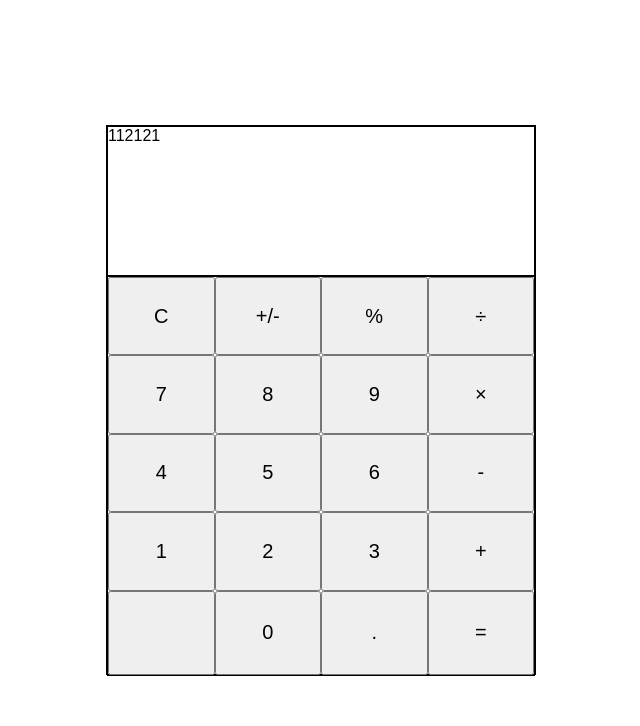
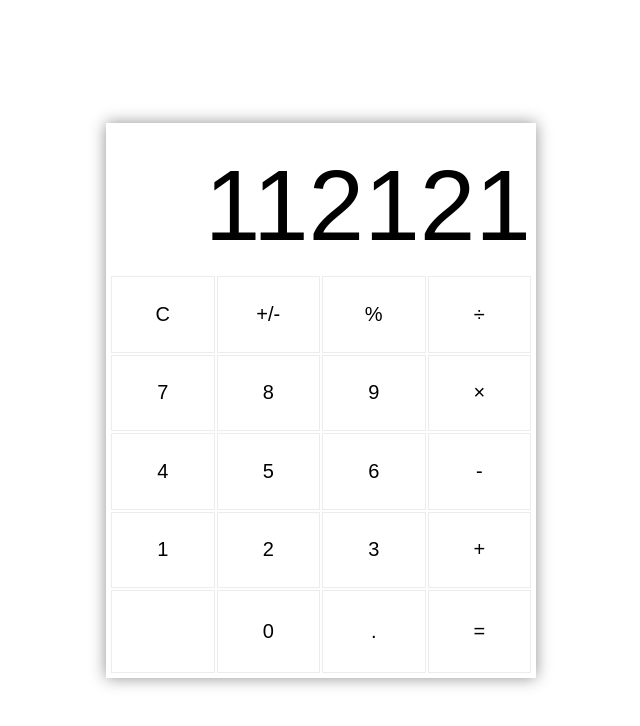
Before and after one commit to Daraphista/calculator, a plain HTML site: page index.html in a window 1280 px wide. Shown: the whole page, without its empty margins (319-959 px from the left). Drawn offline with Linux system fonts and the light colour scheme.

Commit message:
light mode mockup

```diff
--- a/style.css
+++ b/style.css
@@ -8,26 +8,37 @@ body {
   align-items: center;
 }
 
-.container, .screen, .numpad {
-  border: black solid 1px;
+.container, .screen, .numpad, button {
+  /* border: black solid 1px; */
   box-sizing: border-box;
 }
 
 .container {
-  height: 550px;
+  display: flex;
+  flex-direction: column;
+  height: 555px;
   width: 430px;
+  /* background-color: rgb(35, 35, 37); */
+  padding: 5px;
+  box-shadow: 0 0 15px 0 rgb(145, 145, 145);
 }
 
 .container .screen {
   height: 150px;
+  font-size: 100px;
+  padding-top: 20px;
+  direction: rtl;
 }
 
 .container .numpad {
   height: 400px;
+  gap: 2px;
 }
 
 .numpad button {
   font-size: 20px;
+  border: rgb(236, 236, 236) solid 1px;
+  background-color: white;
 }
 
 .numpad {
```
